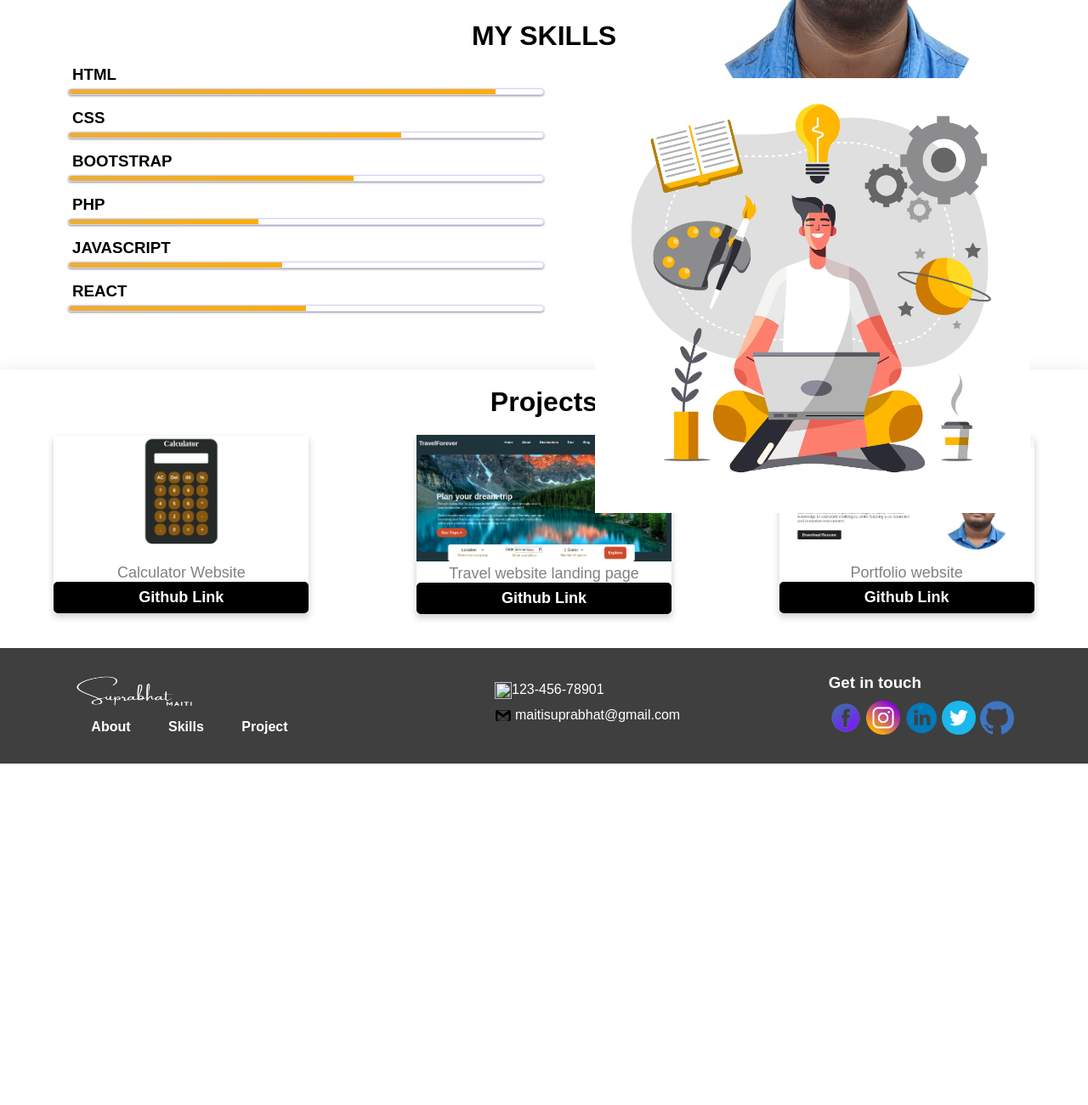
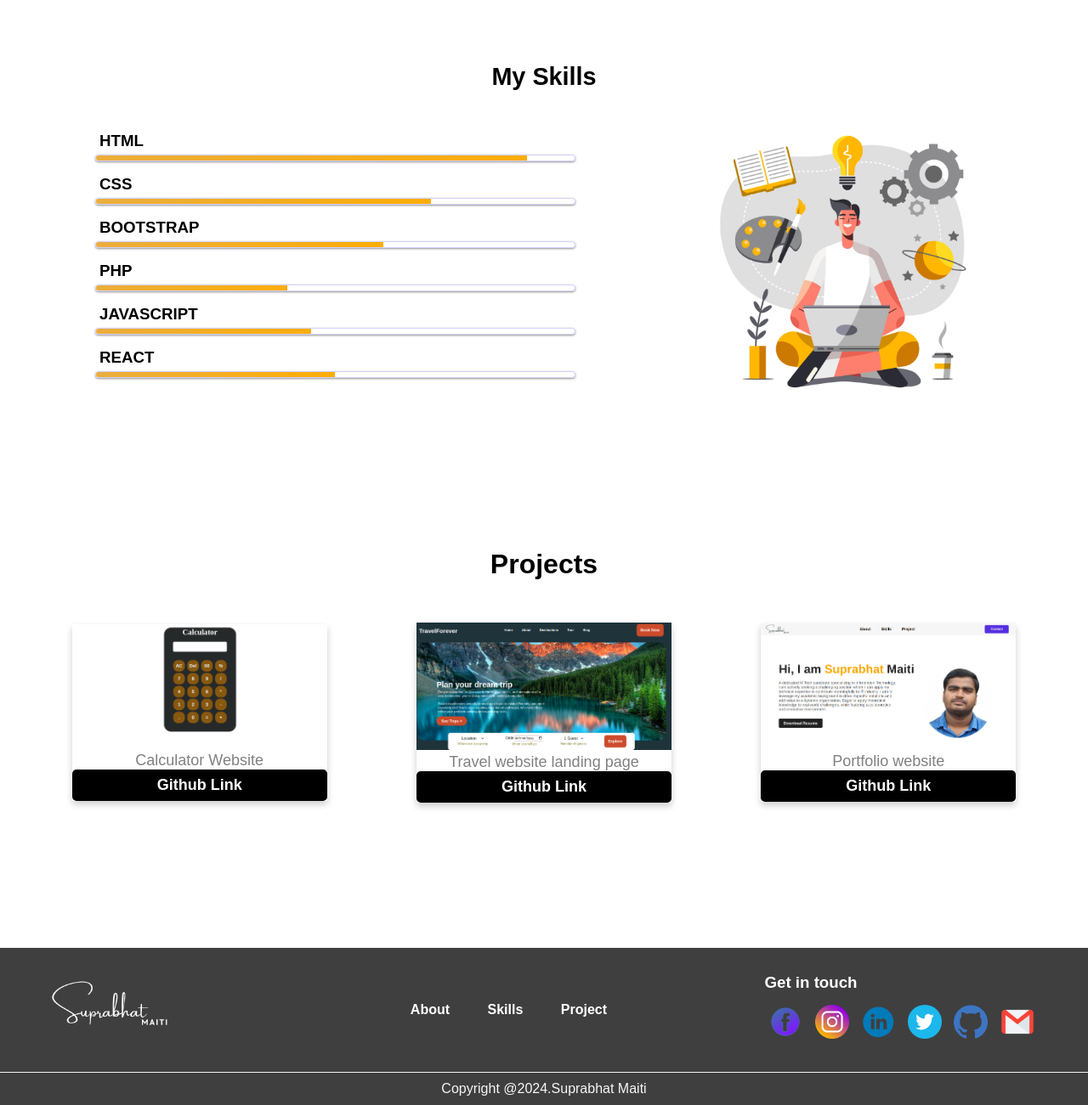
Before and after one commit to suprabhatmaiti/Codsoft, a plain HTML site: page Portfolio/index.html in a window 1280 px wide. Shown: the part 580-1881 px from the top of the page at 85% size. Before the commit the page ends 1479 px from the top, so only its background shows below. Drawn offline with Linux system fonts and the light colour scheme.

Commit message:
finishing touch

```diff
--- a/Portfolio/index.html
+++ b/Portfolio/index.html
@@ -16,27 +16,33 @@
       </ul>
       <a class="cta" href="#footer"><button>Contact</button></a>
     </header>
+    <div class="container">
+      <section>
+        <div class="main">
           <div>
-      <div class="main">
             <h1>Hi, I am <span>Suprabhat</span> Maiti</h1>
             <p>
-          A dedicated M.Tech candidate specializing in Information Technology. I
-          am actively seeking a challenging position where I can apply my
-          technical expertise to contribute meaningfully to IT industry. I aim
-          to leverage my academic background to drive impactful solutions and
-          add value to a dynamic organization. Eager to apply theoretical
-          knowledge to real-world challenges, while fostering a collaborative
-          and innovative environment.
+              A dedicated M.Tech candidate specializing in Information
+              Technology. I am actively seeking a challenging position where I
+              can apply my technical expertise to contribute meaningfully to IT
+              industry. I aim to leverage my academic background to drive
+              impactful solutions and add value to a dynamic organization. Eager
+              to apply theoretical knowledge to real-world challenges, while
+              fostering a collaborative and innovative environment.
             </p>
-        <a href="./documents/resume.pdf" download="resume">Download Resume</a>
+            <a href="./documents/resume.pdf" download="resume"
+              >Download Resume</a
+            >
           </div>
           <div class="image">
             <img src="./images/recent photo.jpg" alt="photo" class="photo" />
           </div>
         </div>
-    <div style="overflow: hidden">
+      </section>
+      <section>
+        <a name="myskill" class="skillHeader"><h1>My Skills</h1></a>
         <div class="skills">
-        <a name="myskill"><h1>My skills</h1></a>
+          <div class="skillLeft">
             <ul>
               <li>
                 <h3>HTML</h3>
@@ -68,6 +74,7 @@
             <img src="./images/skill.jpg" alt="skill" />
           </div>
         </div>
+      </section>
       <div class="project">
         <a name="project"><h1>Projects</h1></a>
         <div class="projects">
@@ -75,55 +82,51 @@
             <img src="./images/calculator.png" alt="John" style="width: 100%" />
             <p class="title">Calculator Website</p>
 
-          <p><button class="skillButton">Github Link</button></p>
+            <a
+              href="https://github.com/suprabhatmaiti/Codsoft/tree/866073f6dac1fa3dc2db504b34ec5da12e5ca061/Calculator"
+              target="_blank"
+              rel="noopener noreferrer"
+              ><button class="skillButton">Github Link</button></a
+            >
           </div>
           <div class="card">
             <img src="./images/landing.png" alt="John" style="width: 100%" />
             <p class="title">Travel website landing page</p>
 
-          <p><button class="skillButton">Github Link</button></p>
+            <a
+              href="https://github.com/suprabhatmaiti/Codsoft/tree/866073f6dac1fa3dc2db504b34ec5da12e5ca061/landing_Page"
+              target="_blank"
+              rel="noopener noreferrer"
+              ><button class="skillButton">Github Link</button></a
+            >
           </div>
           <div class="card">
             <img src="./images/portfolio.png" alt="John" style="width: 100%" />
             <p class="title">Portfolio website</p>
 
-          <p><button class="skillButton">Github Link</button></p>
+            <a
+              href="https://github.com/suprabhatmaiti/Codsoft/tree/866073f6dac1fa3dc2db504b34ec5da12e5ca061/Portfolio"
+              target="_blank"
+              rel="noopener noreferrer"
+              ><button class="skillButton">Github Link</button></a
+            >
+          </div>
         </div>
       </div>
     </div>
     <footer>
+      <div class="footer">
+        <div class="signature">
+          <a name="footer"
+            ><img src="./icons/maitiwhite.png" alt="logo" width="150"
+          /></a>
+        </div>
         <div class="footer_navbar">
-        <a name="footer"
-          ><img
-            class="logo"
-            src="./icons/maitiwhite.png"
-            alt="logo"
-            width="150"
-        /></a>
           <ul class="nav__links">
             <li><a href="#">About</a></li>
             <li><a href="#myskill">Skills</a></li>
             <li><a href="#project">Project</a></li>
           </ul>
-      </div>
-      <div class="contacts">
-        <div>
-          <img
-            src="./icons/icons8-phone-64.png"
-            alt=""
-            width="20"
-            height="20"
-          />
-          <p>123-456-78901</p>
-        </div>
-        <div>
-          <img src="./icons/mail.svg" alt="" width="20" height="20" />
-          <a
-            href="mailto:maitisuprabhat@gmail.com"
-            style="text-decoration: none; color: white; padding-left: 4px"
-            >maitisuprabhat@gmail.com</a
-          >
-        </div>
         </div>
         <div class="GetinTouch">
           <h3>Get in touch</h3>
@@ -158,15 +161,28 @@
                 width="40"
                 height="40"
             /></a>
-          <a href="" target="_blank"
+            <a
+              href="https://github.com/suprabhatmaiti/Codsoft.git"
+              target="_blank"
               ><img
                 src="./icons/socialMediaIcon/github.png"
-              alt="youtube"
+                alt="github"
+                width="40"
+                height="40"
+            /></a>
+            <a href="mailto:maitisuprabhat@gmail.com" target="_blank"
+              ><img
+                src="./icons/socialMediaIcon/gmail.png"
+                alt="gmail"
                 width="40"
                 height="40"
             /></a>
           </div>
         </div>
+      </div>
+      <div class="copyright">
+        <p>Copyright @2024.Suprabhat Maiti</p>
+      </div>
     </footer>
   </body>
 </html>
--- a/Portfolio/styles.css
+++ b/Portfolio/styles.css
@@ -10,6 +10,11 @@ html {
   scroll-behavior: smooth;
   scroll-padding-top: 8rem;
 }
+.container {
+  margin: 0 2rem;
+}
+
+/* Styling NavBar */
 .logo {
   height: 50px;
   cursor: pointer;
@@ -56,10 +61,15 @@ button {
 button:hover {
   background-color: blue;
 }
+
+/* Styling About Part */
+
 .main {
-  margin-left: 8%;
-  margin-top: 15%;
+  margin: 10% 8%;
+  padding-top: 2rem;
+  display: flex;
 }
+
 .main h1 {
   font-size: 50px;
   color: #212121;
@@ -79,39 +89,33 @@ span {
   border-radius: 5px;
 }
 .main p {
-  width: 50%;
+  width: 70%;
   color: rgba(0, 0, 0, 0.7);
+  font-size: larger;
 }
-.image {
-  position: absolute;
-  width: 45%;
-  height: 80%;
-  bottom: 0;
-  right: 2rem;
+
+.photo {
+  border: 10px solid rgba(56, 53, 238, 0.22);
+  border-radius: 50%;
+  width: 350px;
 }
-.image img {
-  height: 70%;
-  position: absolute;
-  left: 50%;
-  bottom: 0;
-  transform: translateX(-40%);
-}
-.photo {
-  position: absolute;
-  border-radius: 50%;
-  align-items: center;
-  width: 60%;
-  margin-bottom: 3rem;
-  margin-right: 2rem;
-}
+
+/* Styling My Skill part */
+
 .skills {
   text-transform: uppercase;
-  margin-top: 6rem;
+  margin-bottom: 2rem;
   padding: 2rem 5rem;
-  box-shadow: 0 14px 28px rgba(0, 0, 0, 0.25), 0 10px 10px rgba(0, 0, 0, 0.22);
+
+  display: flex;
+  justify-content: space-between;
 }
-.skills h1 {
+.skillHeader {
+  font-size: larger;
   text-align: center;
+}
+.skillLeft {
+  width: 100%;
 }
 .skills h3 {
   margin: 5px;
@@ -119,7 +123,7 @@ span {
 .skills li {
   margin: 1rem 0;
   list-style: none;
-  width: 50%;
+  width: 80%;
 }
 
 .bar {
@@ -212,21 +216,11 @@ span {
     width: 50%;
   }
 }
-.skillimage {
-  position: absolute;
-  width: 35%;
-  height: 80%;
-  bottom: 0;
-  right: 100px;
+.skillimage > img {
+  width: 350px;
 }
-.skillimage img {
-  height: 80%;
-  position: relative;
-  left: 50%;
-  top: 32rem;
-  bottom: 0;
-  transform: translateX(-50%);
-}
+
+/* Styling Project section */
 
 .card {
   box-shadow: 0 4px 8px 0 rgba(0, 0, 0, 0.2);
@@ -271,29 +265,28 @@ span {
 .card > a:hover {
   opacity: 0.7;
 }
-.project > h1 {
-  text-align: center;
-  align-items: center;
-}
+
 .project {
   text-align: center;
-  padding: 20px 0;
-  box-shadow: 0 14px 28px rgba(0, 0, 0, 0.25), 0 10px 10px rgba(0, 0, 0, 0.22);
-  margin: 20px 0 0 0;
+  /* padding: 50px 0; */
+  margin: 10% 0;
 }
 .projects {
   display: flex;
   justify-content: space-around;
-  padding: 20px 0;
+  padding: 50px 0;
 }
 
-footer {
+/* Styling footer */
+
+.footer {
   background-color: #3f3f3f;
-  /* margin-top: 10px; */
+
   display: flex;
   justify-content: space-around;
   padding: 30px 0;
   color: white;
+  align-items: center;
 }
 
 .contacts > div {
@@ -310,6 +303,9 @@ footer {
 .footer_navbar > .nav__links li a:hover {
   color: orange;
 }
+.signature {
+  width: 18rem;
+}
 
 .GetinTouch > h3 {
   padding-bottom: 10px;
@@ -317,9 +313,17 @@ footer {
 
 .GetinTouch img {
   transition: transform 0.5s;
-  margin: 0;
+  margin: 5px;
 }
 
 .GetinTouch img:hover {
-  transform: scale(1.2);
+  transform: scale(1.5);
 }
+
+.copyright {
+  text-align: center;
+  border-top: 1px solid whitesmoke;
+  background-color: #3f3f3f;
+  padding: 10px 0;
+  color: #f6f6f6;
+}
```
Also changed, not shown: Portfolio/icons/socialMediaIcon/gmail.png (added). Lines whose indentation alone changed are shown as unchanged.
